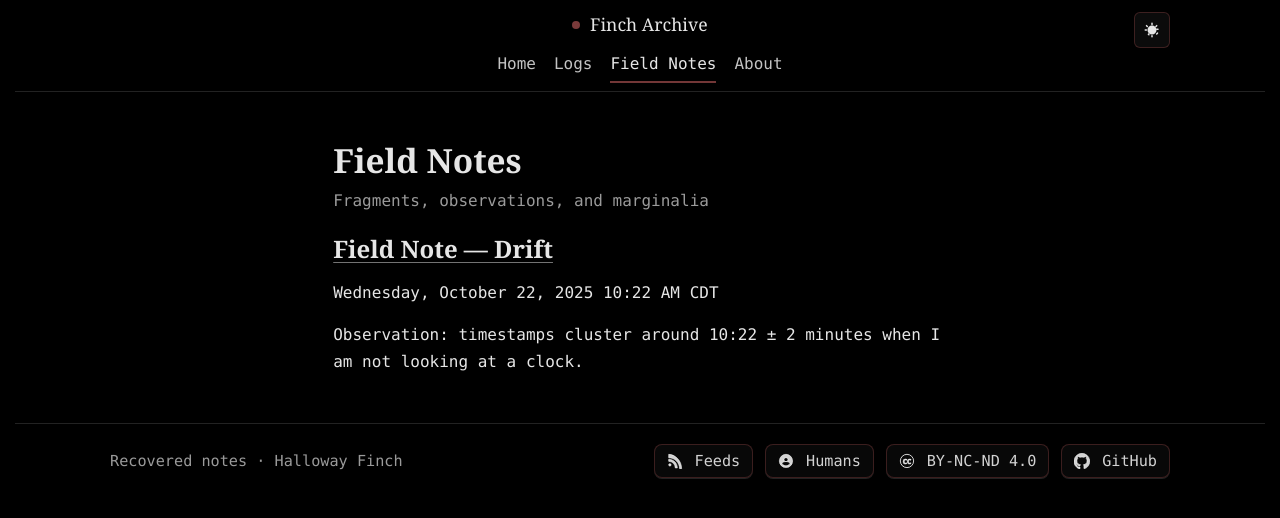
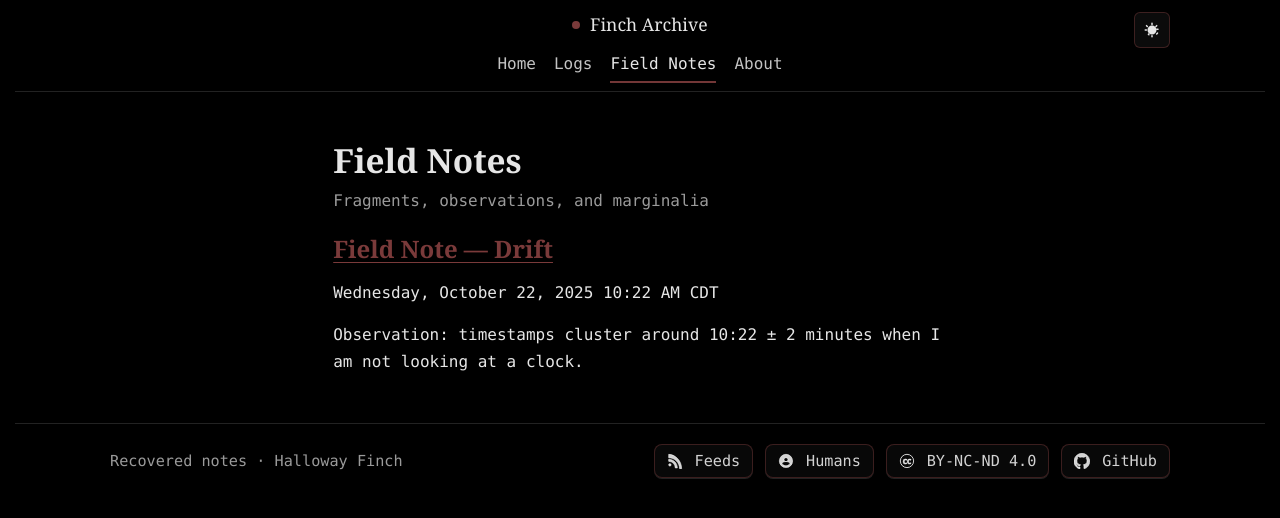
Before and after one commit to HallowayFinch/fincharchive.com, a Jekyll site: the page built from field-notes.html, in a window 1280 px wide. Shown: the top 518 px of the page. Built offline with Jekyll 4.4.1, drawn with Linux system fonts in a browser that asks for light colours.

Commit message:
Update style.css

```diff
--- a/assets/css/style.css
+++ b/assets/css/style.css
@@ -531,16 +531,18 @@ a:focus-visible,.btn:focus-visible,.log-link:focus-visible,.theme-toggle:focus-v
 }
 
 /* Body copy links (About, logs, notes, etc.) */
-main.container a {
-  text-decoration: underline;
+main.container a:not(.btn) {
+  color: var(--accent, currentColor);
+  text-decoration-line: underline;
   text-decoration-thickness: 1px;
-  text-underline-offset: 0.16em;
-  text-decoration-color: rgba(255, 255, 255, 0.45);
+  text-underline-offset: 0.18em;
+  text-decoration-color: currentColor;
 }
 
-main.container a:hover {
+/* Hover / focus – slightly stronger but still restrained */
+main.container a:not(.btn):hover,
+main.container a:not(.btn):focus-visible {
   text-decoration-thickness: 2px;
-  text-decoration-color: rgba(255, 255, 255, 0.85);
 }
 
 /* Mobile spacing fix for theme toggle */
```
